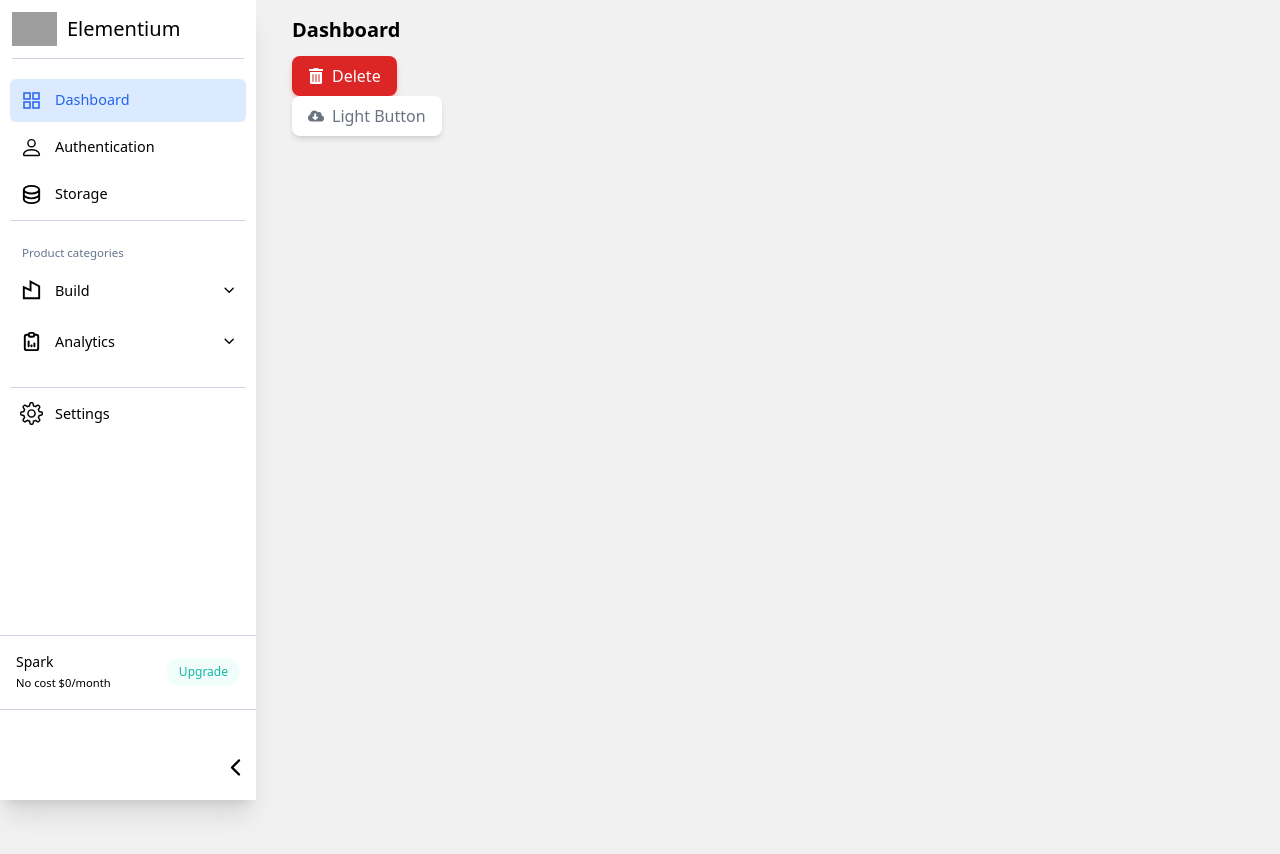
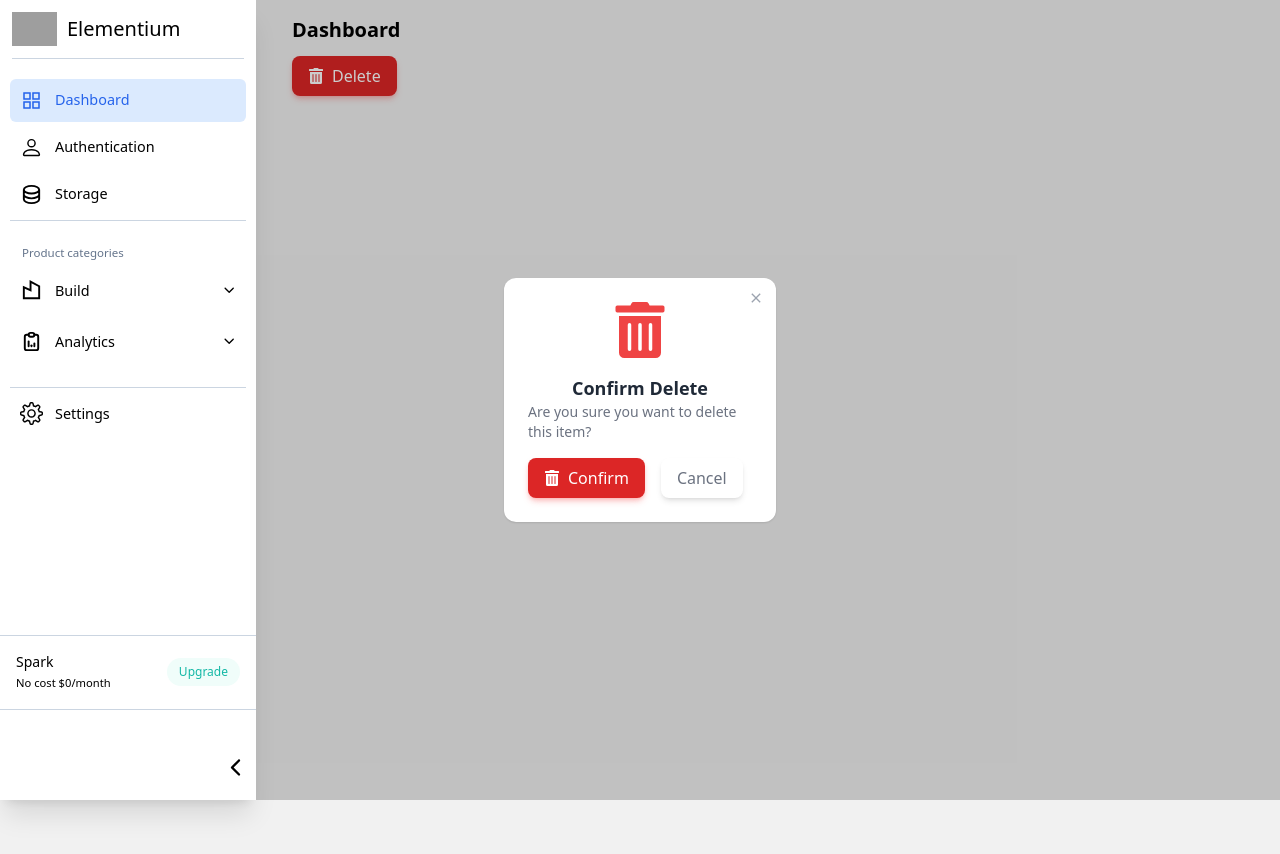
Before and after one commit to marykasp/elementium, a React (Vite) app: page / in a window 1280 px wide. Both pictures are taken after a click on the button "Delete". Shown: the top 854 px of the page. Built offline with nearby package versions, Linux system fonts and the light colour scheme; grey boxes are pictures that could not be loaded.

Commit message:
style: create a modal component that accepts open boolean state and an onClose function that changes the state to false (applied to overlay/backdrop and on close icon of modal)
Need to prevent event bubbling or clicking on the modal will also hide
the modal

```diff
--- a/src/components/buttons/Button.jsx
+++ b/src/components/buttons/Button.jsx
@@ -1,6 +1,6 @@
 import { FaTrashAlt } from "react-icons/fa";
 
-const Button = ({ variant, icon, children }) => {
+const Button = ({ variant, icon, children, handleClick }) => {
   const variantStyles = {
     light: "bg-white text-gray-500",
     danger: "bg-red-600 shadow-red-400/40 text-white",
@@ -13,6 +13,7 @@ const Button = ({ variant, icon, children }) => {
   return (
     <button
       className={`flex gap-2 items-center justify-center py-2 px-4 font-medium shadow-md rounded-lg ${variantStyles[variant]}`}
+      onClick={handleClick}
     >
       {icon && variant === "danger" && variantIcons[variant]}
       {children}
--- /dev/null
+++ b/src/components/modal/Modal.jsx
@@ -0,0 +1,32 @@
+import { IoMdClose } from "react-icons/io";
+
+const Modal = ({ open, onClose, children }) => {
+  return (
+    // backdrop overlay (visible when modal is open)
+    <div
+      onClick={onClose}
+      className={`fixed inset-0 flex justify-center items-center transition-colors ${
+        open ? "visible bg-black/20" : "invisible"
+      }`}
+    >
+      {/* modal box */}
+      {/* stop propogation of click event */}
+      <div
+        onClick={(e) => e.stopPropagation()}
+        className={`bg-white rounded-xl shadow p-6 transition-all ${
+          open ? "scale-100 opacity-100" : "scale-125 opacity-0"
+        }`}
+      >
+        <button
+          className="absolute top-2 right-2 p-1 rounded-lg text-gray-400 bg-white hover:bg-gray-50 hover:text-gray-600"
+          onClick={onClose}
+        >
+          <IoMdClose />
+        </button>
+        {children}
+      </div>
+    </div>
+  );
+};
+
+export default Modal;
--- a/src/pages/Dashboard.jsx
+++ b/src/pages/Dashboard.jsx
@@ -1,19 +1,49 @@
+import { useState } from "react";
 import Button from "../components/buttons/Button";
-import { FaCloudDownloadAlt } from "react-icons/fa";
+import Modal from "../components/modal/Modal";
+import { FaTrashAlt } from "react-icons/fa";
 
 const Dashboard = () => {
+  const [open, setOpen] = useState(false);
+
   return (
     <div className="flex flex-col gap-3">
       <h2 className="text-xl font-semibold">Dashboard</h2>
       <div>
-        <Button variant="danger" icon>
+        <Button variant="danger" icon handleClick={() => setOpen(true)}>
           Delete
         </Button>
-        <Button variant="light">
+        {/* <Button variant="light">
           <FaCloudDownloadAlt />
           Light Button
-        </Button>
+        </Button> */}
       </div>
+
+      <Modal open={open} onClose={() => setOpen(false)}>
+        <div className="w-56">
+          <FaTrashAlt size={56} className="mx-auto text-red-500" />
+          <div className="mx-auto my-4">
+            <h3 className="text-center text-lg font-black text-gray-800">
+              Confirm Delete
+            </h3>
+            <p className="text-sm text-gray-500">
+              Are you sure you want to delete this item?
+            </p>
+          </div>
+          <div className="flex gap-4">
+            <Button
+              variant="danger"
+              icon
+              handleClick={() => alert("Action confirmed!")}
+            >
+              Confirm
+            </Button>
+            <Button variant="light" handleClick={() => setOpen(false)}>
+              Cancel
+            </Button>
+          </div>
+        </div>
+      </Modal>
     </div>
   );
 };
```
